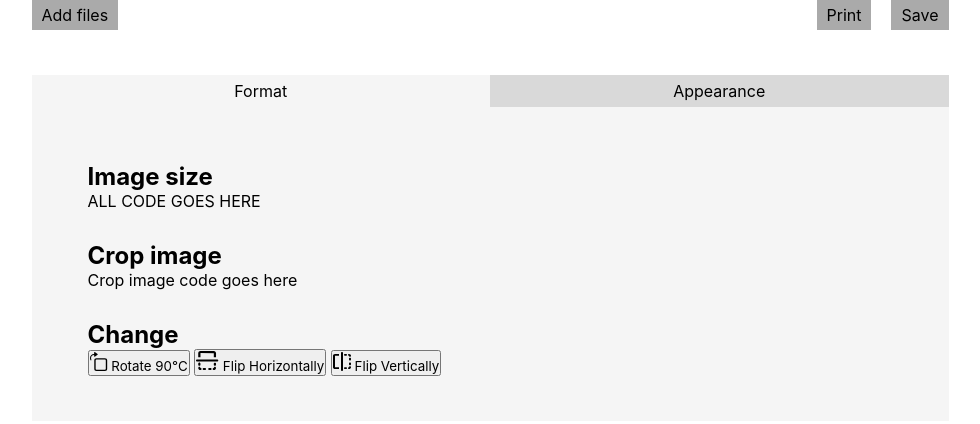
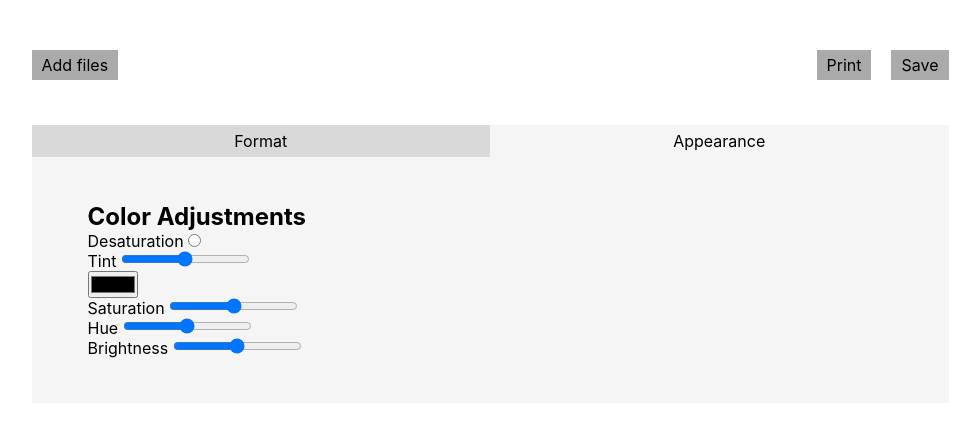
Before and after one commit to Kod-Draken/java-ux-grupp11-ex1-2.0, a plain HTML site: page index.html in a window 1280 px wide. Shown: the whole page, without its empty margins (150-1130 px from the left). Drawn offline with Linux system fonts and the light colour scheme.

Commit message:
appearance window work

```diff
--- a/index.html
+++ b/index.html
@@ -10,6 +10,10 @@
 </head>
 
 <body>
+
+    <template id="label__template">
+        <span></span>
+    </template>
 
     <div class="container">
         <nav>
@@ -25,14 +29,14 @@
 
         <div class="tabs">
             <div class="tabs__head">
-                <span class="tabs__toggle is-active">Format</span>
-                <span class="tabs__toggle">Appearance</span>
+                <span class="tabs__toggle">Format</span>
+                <span class="tabs__toggle is-active">Appearance</span>
             </div>
             <div class="tabs__body">
-                <div class="tabs__content is-active">
+                <div class="tabs__content">
 
                     <div class="image__size">
-                        <h2 class="tabs__title">Image size</h2>
+                        <h2 class="image__title">Image size</h2>
                         <p>ALL CODE GOES HERE</p>
                     </div>
 
@@ -43,7 +47,7 @@
 
                     <div class="rotate__image">
                         <h2 class="change">Change</h2>
-                        <div id="rotate__buttons">
+                        <div class="rotate__buttons">
                             <button>
                                 <img src="assets/ROTERA.svg" alt="rotate-icon">
                                 Rotate 90&deg;C
@@ -60,9 +64,46 @@
                     </div>
 
                 </div>
-                <div class="tabs__content">
-                    <h2 class="tabs__title">Color Adjustments</h2>
-                    <p>ALL CODE GOES HERE</p>
+                <div class="tabs__content is-active">
+
+
+                    <div class="color__section">
+                        <h2 class="tabs__title">Color Adjustments</h2>
+                        <div class="desaturation__container">
+
+                            <div class="desaturation__checkbox">
+                                <label>Desaturation</label>
+                                <input type="radio">
+                            </div>
+
+                            <div class="tint__container">
+                                <div class="tint__range">
+                                    <label>Tint</label>
+                                    <input type="range">
+                                </div>
+                                <input type="color">
+                            </div>
+
+                            <div class="saturation">
+                                <label>Saturation</label>
+                                <input type="range">
+                            </div>
+
+                            <div class="hue">
+                                <label>Hue</label>
+                                <input type="range">
+                            </div>
+
+                            <div class="brightness">
+                                <label>Brightness</label>
+                                <input type="range">
+                            </div>
+
+                        </div>
+
+                    </div>
+
+
 
                 </div>
             </div>
@@ -71,110 +112,6 @@
     </div>
 
 
-    <!-- FORMAT-VIEW -->
-    <!-- <main>
-
-        <button class="tab-button" data-target="format-content">ormat</button>
-        <button class="tab-button" data-target="appearance-content">Appearance</button>
-
-        <div id="format-content">
-            <h4>Image Size</h4>
-        </div>
-
-        <div class="format">
-            <div class="settings-container">
-
-                <div class="settings-content-container">
-
-                    <div class="input-container">
-                        <label class="switch">
-                            Lock Aspect Ratio
-                            <input type="checkbox">
-                            <span class="slider round"></span>
-                        </label>
-                    </div>
-
-                    <div class="input-container">
-                        <div class="setting">
-                            <div class="setting-text-prefix">Width</div>
-                            <input type="text" class="small-text-input">
-                            <div class="setting-text-suffix">px</div>
-                        </div>
-                        <div class="setting">
-                            <div class="setting-text-prefix">Height</div>
-                            <input type="text" class="small-text-input">
-                            <div class="setting-text-suffix">pixels</div>
-                        </div>
-                    </div>
-                </div>
-                </div>
-
-                <div class="setting-content-container">
-
-                    <div class="settings-box">
-                        <input type="radio" name="quality"> Resample
-                        <input type="radio" name="quality"> Resized
-                    </div>
-                </div>
-            </div>
-        </div>
-        <div id="crop">
-            <h2>Crop Image</h2>
-            Lock aspect ratio<input type="checkbox">
-            Width <input type="text"> pixels
-            Height <input type="text"> pixels
-
-            Crop from:
-            <div class="crop-buttons">
-                <input type="radio" name="crop"> Top left corner
-                <input type="radio" name="crop"> Bottom left corner
-                <input type="radio" name="crop"> Top right corner
-                <input type="radio" name="crop"> Bottom right corner
-                <input type="radio" name="crop"> Center
-            </div>
-
-        </div>
-        </div>
-        <div id="change">
-            <h2>Change</h2>
-            <button>
-                <img src="assets/ROTERA.svg" alt="rotate-icon">
-                Rotate 90&deg;C
-            </button>
-            <button>
-                <img src="assets/FLIP2.svg" alt="flip-icon">
-                Flip Horizontally
-            </button>
-            <button>
-                <img src="assets/FLIP1.svg" alt="flip-icon">
-                Flip Vertically
-            </button>
-        </div> -->
-
-    <!-- APPEARANCE-VIEW  -->
-
-    <!-- <div class="appearance">
-            <h2>Color Adjustments</h2>
-            <div>
-                <p>Desaturation Change to toggle</p>
-                <input type="radio" name="desaturation">
-                <p>Tint</p>
-                <input type="range"><br>
-
-                <input type="color" name="color" id="">
-                Saturation
-                <input type="range"><br>
-                Hue
-                <input type="range"><br>
-                Brightness
-                <input type="range"><br>
-
-            </div>
-
-
-        </div>
-    </main> -->
-
 </body>
 
 </html>
--- a/style.css
+++ b/style.css
@@ -11,10 +11,11 @@ body {
     justify-content: center;
     align-items: center;
     background: #FFFFFF;
+    padding: 50px;
 }
 
 .container {
-    display:flex;
+    display: flex;
     flex-direction: column;
     max-width: 917px;
     width: 100%;
@@ -88,17 +89,40 @@ nav>#print-save-buttons {
     display: block;
 }
 
-.image__size {
-    margin-top: 10px;
+
+
+
+
+
+
+/* .rotate__image {
+    display: flex;
+    padding: 0.625rem 0rem;
+    flex-direction: column;
+    align-items: flex-start;
+    gap: 0.9375rem;
+    align-self: stretch;
 }
 
-.crop__image {
-    margin-top: 30px;
+.rotate__buttons {
+    display: flex;
+    align-items: center;
+    gap: 1.25rem;
+    align-self: stretch;
+    padding: 0.625rem 1.25rem;
 }
 
-.rotate__image {
-    margin-top: 30px;;
-}
+.rotate__buttons>button {
+    border-style: none;
+    color: #000;
+    font-size: 16px;
+    font-style: normal;
+    font-weight: 400;
+    line-height: normal;
+    background: #D9D9D9;
+    padding: 0.625rem;
+    box-shadow: 0px 4px 4px 0px rgba(0, 0, 0, 0.25);
+} */
 
 
 
```
Also changed, not shown: index-backup.html (line endings or trailing spaces), script.js (line endings or trailing spaces).
